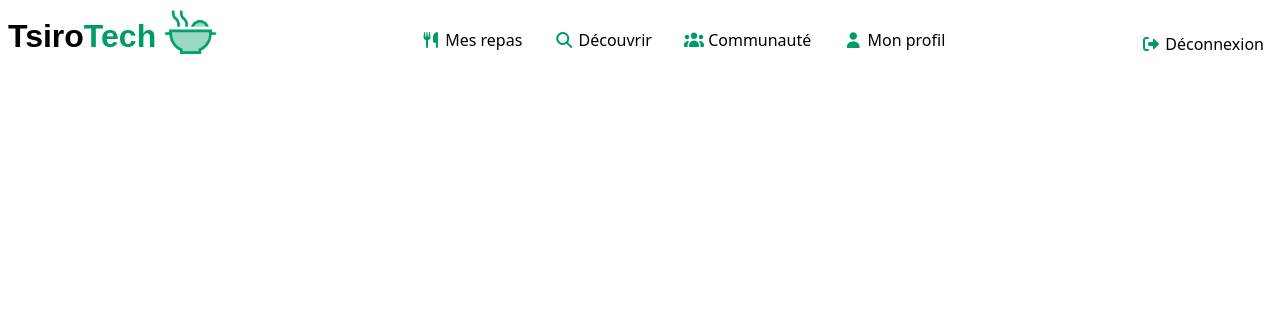
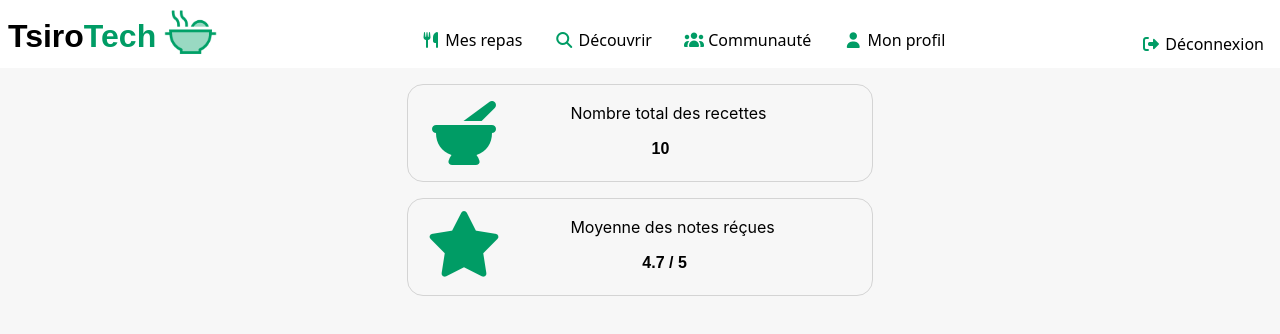
Before and after one commit to nambinintsoaJoseph/tsirotech, a React (Vite) app: page /recettes in a window 1280 px wide. Shown: the top 334 px of the page. Built offline with nearby package versions, Linux system fonts and the light colour scheme.

Commit message:
feat(user): statistical functionality in my recipes

```diff
--- /dev/null
+++ b/src/components/Stat/index.jsx
@@ -0,0 +1,25 @@
+function Stat({ icon, title, content }) {
+    return (
+        <div className="flex px-2 py-4 rounded-2xl border border-tsirotech-border w-[322px] md:w-[466px]">
+            <div className="basis-[30%]">
+                <i
+                    className={`text-[48px] fa ${icon} text-tsirotech-primary ml-2 md:text-[64px]`}
+                ></i>
+            </div>
+
+            <div className="md:ml-5">
+                <div>
+                    <p className="font-inter text-center"> {title} </p>
+                </div>
+                <div className="md:mt-3 md:mr-4">
+                    <p className="text-center font-outfit font-bold">
+                        {' '}
+                        {content}{' '}
+                    </p>
+                </div>
+            </div>
+        </div>
+    );
+}
+
+export default Stat;
--- a/src/pages/User/MesRecettes/index.jsx
+++ b/src/pages/User/MesRecettes/index.jsx
@@ -1,14 +1,27 @@
-import Logo from '../../../components/Logo';
+import Stat from '../../../components/Stat';
 import UserNav from '../../../components/UserNav';
 
 function MesRecettes() {
     return (
-        <div>
+        <div className="h-screen flex flex-col">
             <div>
                 <UserNav />
             </div>
 
-            <div></div>
+            <div className="grow pt-4 bg-tsirotech-background">
+                <div className="w-fit mx-auto space-y-4">
+                    <Stat
+                        icon={'fa-mortar-pestle'}
+                        title={`Nombre total des recettes`}
+                        content={10}
+                    />
+                    <Stat
+                        icon={'fa-star'}
+                        title={'Moyenne des notes réçues'}
+                        content={`4.7 / 5`}
+                    />
+                </div>
+            </div>
         </div>
     );
 }
```
